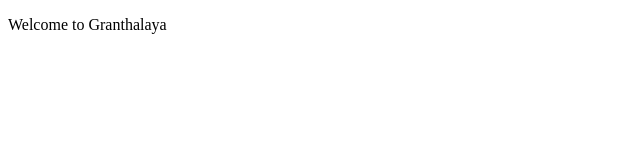
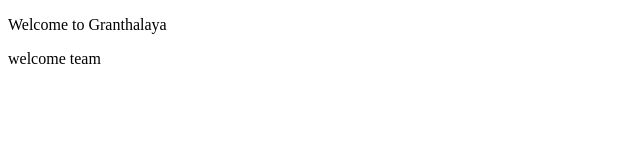
Before and after one commit to shreyasareddy9/KMIT-LIBRARY, a plain HTML site: page Libraryindex.html in a window 1280 px wide. Shown: the full height of the page, 0-640 px from the left. Drawn offline with Linux system fonts and the light colour scheme.

Commit message:
Update Libraryindex.html

```diff
--- a/Libraryindex.html
+++ b/Libraryindex.html
@@ -8,5 +8,6 @@
 </head>
 <body>
     <p>Welcome to Granthalaya</p>
+    <p>welcome team</p>
 </body>
 </html>
```
